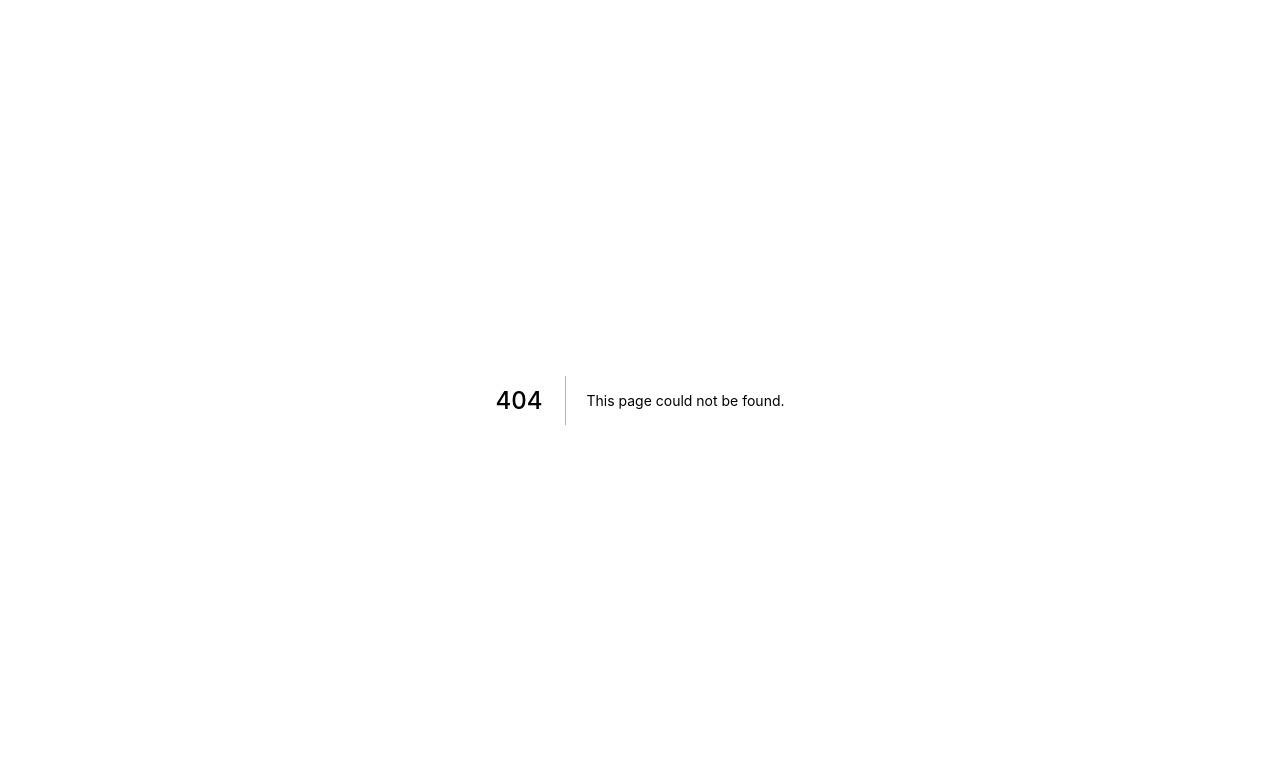
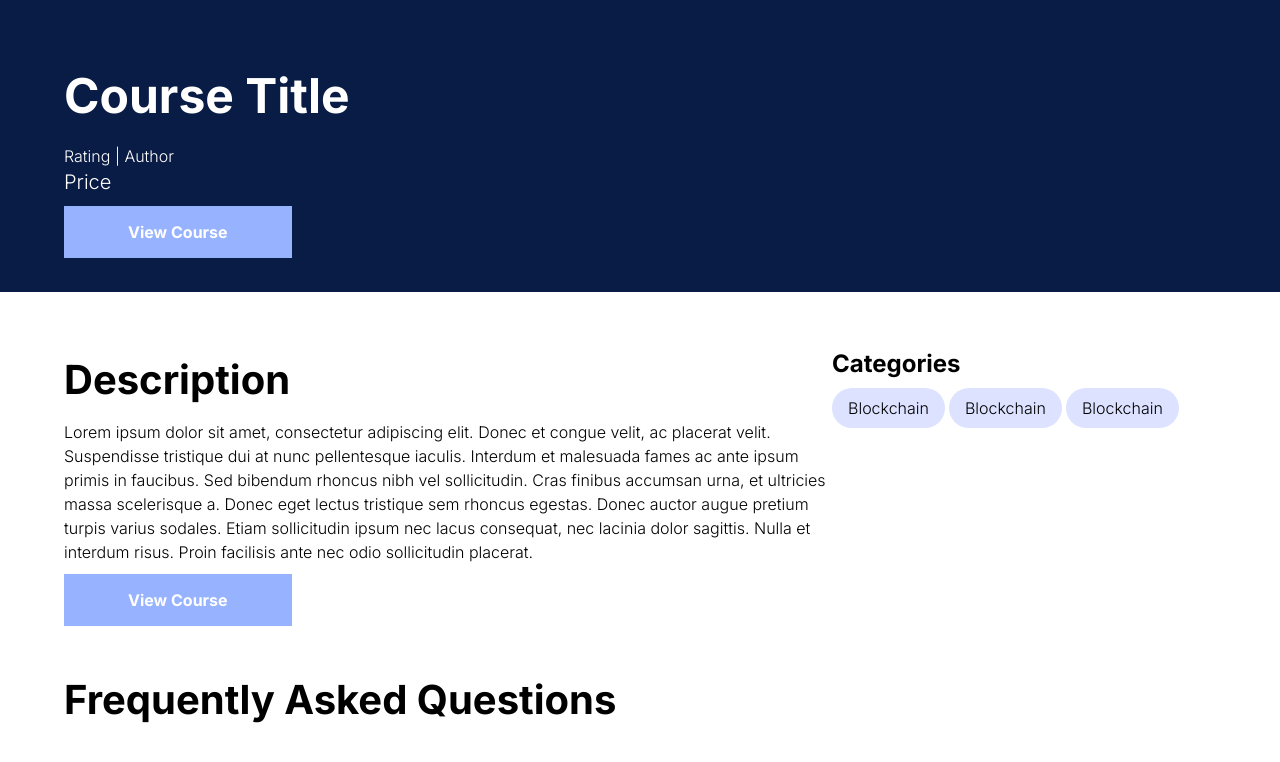
Before and after one commit to Fenil7480/course-aggregator, a Next.js app: page /details in a window 1280 px wide. Before the commit this address had no page. Shown: the top 762 px of the page. Built offline with nearby package versions, Linux system fonts and the light colour scheme.

Commit message:
Feat: added details page

```diff
--- /dev/null
+++ b/src/pages/details.js
@@ -0,0 +1,45 @@
+import Head from 'next/head'
+
+export default function Details() {
+    return (
+    <div>
+        <Head>
+            <title>Web3suggest | Details</title>
+            <meta name="description" content="Details page of course." />
+            <link rel="icon" href="/favicon.ico" />
+        </Head>
+        <header className='bg-blue-800 text-white-100 container mx-auto px-8 lg:px-16'>
+            <div className='py-12'>
+                <h1>Course Title</h1>
+                <p>Rating | Author</p>
+                <p className='text-xl'>Price</p>
+                <br></br>
+                <a className='bg-blue-400 font-bold px-16 py-4 my-6' href='/'>View Course</a>
+            </div>
+        </header>
+        <div className='flex flex-1 flex-col-reverse md:flex-row container mx-auto px-8 lg:px-16'>
+            <main className='max-w-3xl'>
+                <section className='pt-12'>
+                    <h2>Description</h2>
+                    <p>Lorem ipsum dolor sit amet, consectetur adipiscing elit. Donec et congue velit, ac placerat velit. Suspendisse tristique dui at nunc pellentesque iaculis. Interdum et malesuada fames ac ante ipsum primis in faucibus. Sed bibendum rhoncus nibh vel sollicitudin. Cras finibus accumsan urna, et ultricies massa scelerisque a. Donec eget lectus tristique sem rhoncus egestas. Donec auctor augue pretium turpis varius sodales. Etiam sollicitudin ipsum nec lacus consequat, nec lacinia dolor sagittis. Nulla et interdum risus. Proin facilisis ante nec odio sollicitudin placerat.</p>
+                    <br></br>
+                    <a className='bg-blue-400 font-bold px-16 py-4 my-6 text-white-100' href='/'>View Course</a>
+                </section>
+                <section className='pt-12'>
+                    <h2>Frequently Asked Questions</h2>
+                </section>
+            </main>
+            <aside className='max-w-xl'>
+                <div className='pt-12'>
+                    <h3>Categories</h3>
+                    <ul className='flex gap-1'>
+                        <li className='px-4 py-2 bg-blue-300 rounded-full text-center'>Blockchain</li>
+                        <li className='px-4 py-2 bg-blue-300 rounded-full text-center'>Blockchain</li>
+                        <li className='px-4 py-2 bg-blue-300 rounded-full text-center'>Blockchain</li>
+                    </ul>
+                </div>
+            </aside>
+        </div>
+    </div>
+    )
+}
--- a/src/styles/globals.css
+++ b/src/styles/globals.css
@@ -1,4 +1,4 @@
-@import url('https://fonts.googleapis.com/css2?family=Inter:wght@400;700&display=swap');
+@import url('https://fonts.googleapis.com/css2?family=Inter:wght@300;700&display=swap');
 @tailwind base;
 @tailwind components;
 @tailwind utilities;
@@ -10,19 +10,20 @@ body {
   margin: 0;
   /* font-family: -apple-system, BlinkMacSystemFont, Segoe UI, Roboto, Oxygen,
     Ubuntu, Cantarell, Fira Sans, Droid Sans, Helvetica Neue, sans-serif; */
-  @apply font-sans;
+  @apply font-sans font-light;
 }
 
+
 h1 {
-  @apply text-5xl font-bold;
+  @apply text-4xl lg:text-5xl font-bold leading-relaxed lg:leading-loose;
 }
 
 h2 {
-  @apply text-4xl font-bold;
+  @apply text-3xl lg:text-4xl font-bold leading-relaxed lg:leading-loose;
 }
 
 h3 {
-  @apply text-2xl font-bold;
+  @apply text-xl lg:text-2xl font-bold leading-relaxed lg:leading-loose;
 }
 
 a {
```
